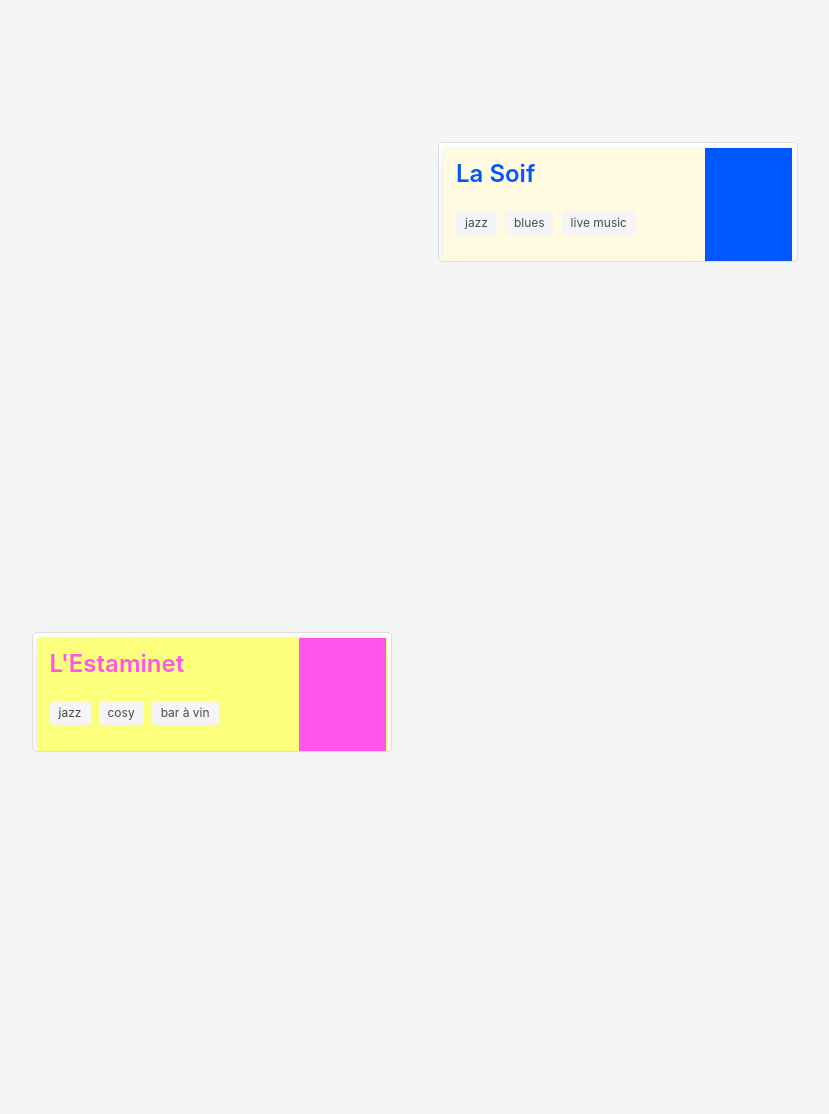
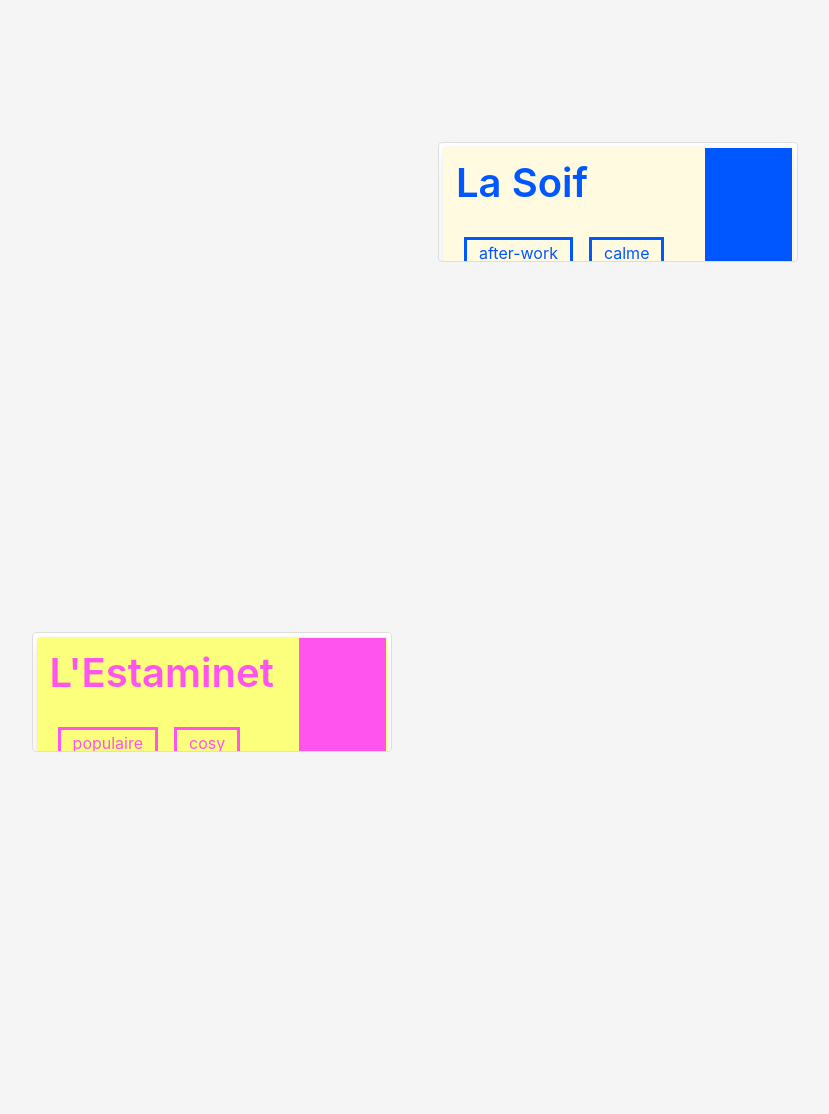
Before and after one commit to martin-ar/spotify-dataviz, a plain HTML site: page index.html in a window 1280 px wide. Shown: the part 1138-2252 px from the top of the page, without its empty margins (225-1054 px from the left). Drawn offline with nearby package versions, Linux system fonts and the light colour scheme.

Commit message:
under construction

```diff
--- a/css/styles.css
+++ b/css/styles.css
@@ -7,6 +7,9 @@ body {
   height: 100vh;
   margin: 0;
   padding: 0px;
+}
+.title {
+  font-size: 2.5rem !important;
 }
 
 .container {
@@ -24,8 +27,10 @@ body {
   align-items: center;
 }
 .info{
-  display: flex ;
-  flex-direction: column ;
+  display: flex;
+  flex-direction: column;
+  min-width: auto;
+  justify-content: center;
 }
 .card-content {
   padding: 0.8rem;
@@ -105,8 +110,17 @@ body.hover-color1 {
   transition: opacity 0.5s ease;
 }
 .scroll-element:hover p{
+  margin: 0.5rem;
   opacity: 1;
   transition: opacity 2.5s ease;
+}
+
+.tags-wrapper .tag {
+  border-radius: 0 !important;
+  background-color: transparent !important;
+  border: 3px solid !important;
+  font-size: 1rem;
+  margin: 0.5rem 0.5rem;
 }
 
 .element-container {
@@ -129,14 +143,16 @@ body.hover-color1 {
 
 }
 .scroll-element:hover{
-  width: 80vh;
+  width: 100vh;
   height: 45vh;
   transition: width, height, 2000ms;
   overflow-y:scroll;
 }
 .open-full-size {
+  margin: 0.5rem;
   opacity: 0;
   transition: opacity, 500ms;
+
 }
 .scroll-element:hover  .open-full-size {
   opacity: 1;
--- a/data.json
+++ b/data.json
@@ -45,11 +45,11 @@
       "id": 1,
       "name": "La Soif",
       "tags": [
-        "jazz",
-        "blues",
-        "live music"
+        "after-work",
+        "calme",
+        "simplicité"
       ],
-      "detail": "Another Bar is a cozy spot in the heart of the city, with live jazz and blues performances every night. Sip on a classic cocktail and enjoy the ambiance of this local gem.",
+      "detail": "Un bar de quartier, simple, chaleureux et lumineux, La Soif vous offre un cadre idéal pour vos soirées réservées ou improvisées ! Entre amis, en afterwork ou anniversaire, là-bas vous pourrez profiter d’un espace intimiste à l’ambiance très vite animée et dansante. De plus, les propriétaires seront très fiers de vous servir sur leur magnifique comptoir boisé.",
       "address": {
         "addressLine1": "123 Main St",
         "zip": 12345,
@@ -86,11 +86,11 @@
       "id": 2,
       "name": "L'Estaminet",
       "tags": [
-        "jazz",
+        "populaire",
         "cosy",
-        "bar à vin"
+        "fermé"
       ],
-      "detail": "Le Chat Noir est un bar cosy au coeur du quartier latin. On y vient pour écouter du jazz en live ou tout simplement pour siroter un verre de vin dans une ambiance conviviale et chaleureuse. La carte propose une belle sélection de vins naturels et bio ainsi que des planches de fromage et de charcuterie. Un endroit parfait pour une soirée entre amis ou en amoureux.",
+      "detail": "L’Estaminet était anciennement un bar et restaurant à un coin de rue. Il proposait autant de plats de brasserie que de boissons rafraîchissantes. De ce qu’on peut observer, ils avaient l’habitude de faire des soirées à thématique pour réunir leur client, l’ambiance y semblait chaleureuse et accessible.",
       "address": {
         "addressLine1": "76 Rue Jean-Pierre Timbaud",
         "zip": 75011,
@@ -125,11 +125,11 @@
       "id": 3,
       "name": "Le Popul' Air",
       "tags": [
-        "terrasse",
-        "cocktails",
-        "bistrot"
+        "Café-théâtre",
+        "humour",
+        "familial"
       ],
-      "detail": "La Belle Équipe est un bistrot avec une belle terrasse ensoleillée. La carte des cocktails est impressionnante et les plats sont élaborés à partir de produits frais et de saison. L'ambiance est décontractée et chaleureuse, un vrai lieu de vie du quartier. De nombreuses soirées à thème sont organisées tout au long de l'année.",
+      "detail": "La dernière halte s’est faite au Café de Paris. En arrivant dans ce dernier bar de la rue, nous avons rencontré une barmaid très vivante et extravertie qui nous a appris qu’elle crée et concevait de nombreuses playlists, que ce soit pour ses amis, ou pour des bars qu’elle côtoie et connaît. De ce fait, nous avons découvert Le Popul'Air, qui n’est qu’autre qu’un théâtre et café.",
       "address": {
         "addressLine1": "92 Rue de Ménilmontant",
         "zip": 75020,
@@ -164,11 +164,11 @@
       "id": 4,
       "name": "dérailleur",
       "tags": [
-        "rock",
-        "live music",
-        "clubbing"
+        "chill",
+        "ouvert",
+        "passionné"
       ],
-      "detail": "Le Truskel est un bar rock emblématique de Paris. On y vient pour écouter des groupes de rock en live ou tout simplement pour danser sur les classiques du genre. La carte propose des bières artisanales et des cocktails originaux. L'ambiance est survoltée et conviviale, un vrai lieu de rencontre pour les amoureux de la musique.",
+      "detail": "Les frères sont de grands férus de vélo, c’est ce qui les rassemble et a fait naître ce bar à la décoration raffinée, sobre mais très personnalisée en référence à cette passion commune. Ils sont par ailleurs très fiers d’être des “finishers” du Paris Roubaix, une étape majeure du Tour de France 2022. Amateurs de vélo, au Dérailleur vous êtes certains de ne pas faire fausse route : vous y trouverez des compères de compétition qui sauront vous aiguiller et vous conseiller.",
       "address": {
         "addressLine1": "12 Rue Feydeau",
         "zip": 75002,
@@ -208,7 +208,7 @@
         "classique",
         "calme"
       ],
-      "detail": "The Library Bar est un bar calme et élégant avec une collection impressionnante de livres. Le bar propose une grande variété de boissons, y compris des cocktails classiques, du whisky, du rhum et du gin. C'est un endroit idéal pour prendre un verre après une journée de travail ou pour discuter avec des amis dans une atmosphère détendue.",
+      "detail": "Alors que le Normandy est en travaux, au sous-sol se cache un endroit curieux et intimiste, à l’ambiance des années 1920. Rehab est en fait un speakeasy accessible depuis une entrée secrète dans l’hôtel - derrière un miroir mais chuuut - et vous propose de découvrir une carte très spéciale, riche en surprises… Les mixologues auront de nombreuses potions à vous concocter : infusion au CBD, cocktails atypiques, tout est possible au Rehab. De plus, les lieux vous renverront près d’un siècle auparavant, de quoi perdre la notion du temps.",
       "address": {
         "addressLine1": "21 Rue de l'Université",
         "zip": 75007,
--- a/index.html
+++ b/index.html
@@ -174,7 +174,7 @@
           <div class="columns">
             <div class="content column is-three-quarters">
               <h3 class="title">Bar name</h3>
-              <div class="tags">
+              <div class="tags-wrapper">
                 <span class="tag">animé</span>
                 <span class="tag">clubbing</span>
                 <span class="tag">dansant</span>
@@ -182,7 +182,7 @@
               <p class="description">details</p>
             </div>
             <div class="content aside column is-one-quarter info">
-              <div class="container">
+              <div class="container address">
                 <p>6 Passage Thiére<br />75011 Paris</p>
                 <p>Mardi - Samedi<br />18:00 - 2:00</p>
               </div>
--- a/scripts.js
+++ b/scripts.js
@@ -163,15 +163,15 @@ function fillCards(templateId, jsonBars) {
       title.style.color = `#${bar.hexColor.primary[0]}`;
     }
 
-    const tags = previewCard.querySelector(".tags");
+    const tags = previewCard.querySelector(".tags-wrapper");
     if (tags) {
       tags.innerHTML = bar.tags
-        .map((tag) => `<span class="tag">${tag}</span>`)
+        .map((tag) => `<span class="tag" style="color:#${bar.hexColor.primary[0]} !important;border-color:#${bar.hexColor.primary[0]} !important;" >${tag}</span>`)
         .join("");
-      const knowMoreButton = document.createElement("button");
+      const knowMoreButton = document.createElement("div");
       knowMoreButton.innerHTML =
-        `<span class="nobr open-full-size" id="open-bar-${bar.id}">En savoir plus sur les playlists...</span>`;
-      knowMoreButton.classList.add("open-full-size");
+        `<span class="button is-primary nobr open-full-size" id="open-bar-${bar.id}" style="background-color:#${bar.hexColor.primary[0]} !important;color:#${bar.hexColor.primary[1]} !important;">En savoir plus sur les playlists...</span>`;
+      // knowMoreButton.classList.add("open-full-size");
       tags.appendChild(knowMoreButton);
     }
 
@@ -180,7 +180,6 @@ function fillCards(templateId, jsonBars) {
       description.innerHTML = bar.detail;
     }
     const aside = previewCard.querySelector('.info');
-    console.log(aside);
     const asideColor = bar.name === 'Atomic Cat' ? `#${bar.hexColor.alternative[1]}` : `#${bar.hexColor.primary[0]}`;
 
     aside.style.backgroundColor = asideColor;
@@ -188,7 +187,7 @@ function fillCards(templateId, jsonBars) {
 
     const address = previewCard.querySelector(".container:nth-child(1)");
     if (address) {
-      address.innerHTML = `<p><span class='nobr'>${bar.address.addressLine1}</span></p><p>${bar.address.zip} ${bar.address.city}</p>`;
+      address.innerHTML = `<p><span class='nobr'>${bar.address.addressLine1}</span><br>${bar.address.zip} ${bar.address.city}</p>`;
     }
 
     const openHours = previewCard.querySelector(".container:nth-child(2)");
```
